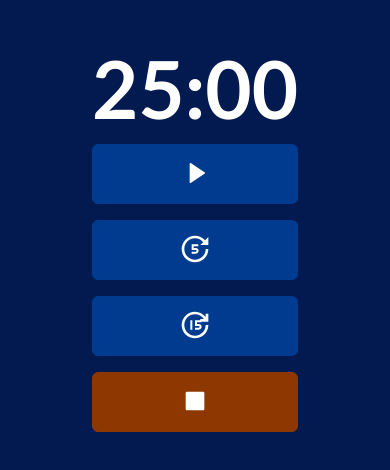
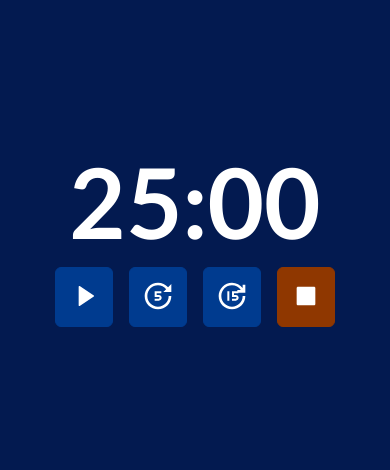
Before and after one commit to schalkburger/productivity-timer, a website built with Parcel: page index.html in a window 390 px wide. Shown: the part 182-652 px from the top of the page. Built offline with nearby package versions, Linux system fonts and the light colour scheme.

Commit message:
Responsive font fixes

```diff
--- a/index.html
+++ b/index.html
@@ -28,7 +28,7 @@
           </button>
         </div>
       </header>
-      <div class="container">
+      <div class="main-container">
         <div class="timer-container" id="timerContainer">
           <h1 class="timerDisplay" id="timerDisplay">25:00</h1>
           <div class="button-container">
--- a/style.css
+++ b/style.css
@@ -54,7 +54,6 @@ html {
 
 body {
   margin: 0;
-  font-size: 1rem;
   line-height: 1.5;
   background-color: var(--color-background);
   color: var(--color-white);
@@ -83,33 +82,15 @@ p {
 }
 
 h1 {
-  font-size: 5rem;
+  font-size: 25vw;
   line-height: 1;
 }
 
-@media (min-width: 425px) {
+/* @media (min-width: 1024px) {
   h1 {
-    font-size: 10rem;
+    font-size: 15vw;
   }
-}
-
-@media (min-width: 768px) {
-  h1 {
-    font-size: 15rem;
-  }
-}
-
-@media (min-width: 1024px) {
-  h1 {
-    font-size: 20rem;
-  }
-}
-
-@media (min-width: 1440px) {
-  h1 {
-    font-size: 25rem;
-  }
-}
+} */
 
 p {
   font-size: 2rem;
@@ -117,126 +98,7 @@ p {
   letter-spacing: -0.25px;
 }
 
-.container {
-  display: flex;
-  flex-direction: column;
-  justify-content: center;
-  align-items: center;
-  height: 100vh;
-  margin: 0 auto;
-  z-index: 300;
-}
-
-#timerContainer {
-  display: flex;
-  flex-direction: column;
-  justify-content: center;
-  align-items: center;
-  height: 100vh;
-  background-color: var(--color-background);
-}
-
-.timerDisplay {
-  font-weight: bold;
-  margin: 0 0 1rem 0;
-}
-
-section {
-  display: flex;
-  margin-top: 2rem;
-}
-
-.button-container {
-  display: flex;
-  flex-direction: column;
-  gap: 1rem;
-  width: 100%;
-  max-width: 900px;
-  margin: 0 auto;
-}
-
-@media (min-width: 425px) {
-  .button-container {
-    display: flex;
-    flex-direction: row;
-    gap: 0.75rem;
-  }
-}
-
-.button-container > div {
-  display: flex;
-  flex-basis: 100%;
-}
-
-button {
-  font-size: 1.55rem;
-  font-family: inherit;
-  display: flex;
-  justify-content: center;
-  line-height: 1;
-  margin: 0;
-  padding: 0.75rem;
-  cursor: pointer;
-  border-radius: 6px;
-  background: var(--color-button-background);
-  color: var(--color-button-text-default);
-  border: 1px solid;
-  border-color: var(--color-button-border);
-  transition: background 100ms ease-in-out;
-  width: 100%;
-  min-height: 60px;
-}
-
-button svg {
-  width: 32px;
-  height: 32px;
-}
-
-@media (min-width: 1024px) {
-  button svg {
-    width: 64px;
-    height: 64px;
-  }
-}
-
-button svg path {
-  fill: var(--color-icon);
-}
-
-button:hover {
-  background: var(--color-button-background-default-hover);
-}
-
-.button-focus {
-  background: var(--color-button-background);
-  border-color: var(--color-button-background-focus);
-}
-
-.button-focus:hover {
-  background: var(--color-button-background-focus-hover);
-}
-
-.button-break {
-  background: var(--color-button-background);
-  border-color: var(--color-button-background-focus);
-}
-
-.button-break:hover {
-  background: var(--color-button-background-focus-hover);
-}
-
-.button-stop {
-  background: var(--color-button-background-stop);
-  border-color: var(--color-button-background-stop);
-}
-
-.button-stop:hover {
-  background: var(--color-button-background-stop-hover);
-}
-
-.button-container-breaks button {
-  font-size: 1.25rem;
-}
+/* Header */
 
 button[data-theme][aria-pressed="true"] {
   color: var(--color-background);
@@ -344,3 +206,132 @@ button[data-theme="mono"]:hover {
   white-space: nowrap;
   border-width: 0;
 }
+
+/* Main */
+
+.main-container {
+  display: flex;
+  flex-direction: column;
+  justify-content: center;
+  align-items: center;
+  height: 100vh;
+  margin: 0 auto;
+  z-index: 300;
+  min-height: 250px;
+}
+
+#timerContainer {
+  display: flex;
+  flex-direction: column;
+  justify-content: center;
+  align-items: center;
+  height: 100vh;
+  background-color: var(--color-background);
+}
+
+.timerDisplay {
+  font-weight: bold;
+  margin: 0 0 1rem 0;
+}
+section {
+  display: flex;
+  margin-top: 2rem;
+}
+
+.button-container {
+  display: flex;
+  flex-direction: column;
+  /* gap: 1rem; */
+  width: 100%;
+  max-width: 900px;
+  margin: 0 auto;
+}
+
+.button-container > button {
+  margin: 0.5rem 0;
+}
+
+@media (min-width: 360px) {
+  .button-container {
+    display: flex;
+    flex-direction: row;
+  }
+  .button-container > button {
+    margin: 0 0.5rem;
+  }
+}
+
+.button-container > div {
+  display: flex;
+  flex-basis: 100%;
+}
+
+button {
+  font-size: 1.55rem;
+  font-family: inherit;
+  display: flex;
+  justify-content: center;
+  line-height: 1;
+  margin: 0;
+  padding: 0.75rem;
+  cursor: pointer;
+  border-radius: 6px;
+  background: var(--color-button-background);
+  color: var(--color-button-text-default);
+  border: 1px solid;
+  border-color: var(--color-button-border);
+  transition: background 100ms ease-in-out;
+  width: 100%;
+  min-height: 60px;
+}
+
+button svg {
+  width: 32px;
+  height: 32px;
+}
+
+@media (min-width: 1024px) {
+  button svg {
+    width: 64px;
+    height: 64px;
+  }
+}
+
+button svg path {
+  fill: var(--color-icon);
+}
+
+button:hover {
+  background: var(--color-button-background-default-hover);
+}
+
+.button-focus {
+  background: var(--color-button-background);
+  border-color: var(--color-button-background-focus);
+}
+
+.button-focus:hover {
+  background: var(--color-button-background-focus-hover);
+}
+
+.button-break {
+  background: var(--color-button-background);
+  border-color: var(--color-button-background-focus);
+}
+
+.button-break:hover {
+  background: var(--color-button-background-focus-hover);
+}
+
+.button-stop {
+  background: var(--color-button-background-stop);
+  border-color: var(--color-button-background-stop);
+}
+
+.button-stop:hover {
+  background: var(--color-button-background-stop-hover);
+}
+
+.button-container-breaks button {
+  font-size: 1.25rem;
+}
```
